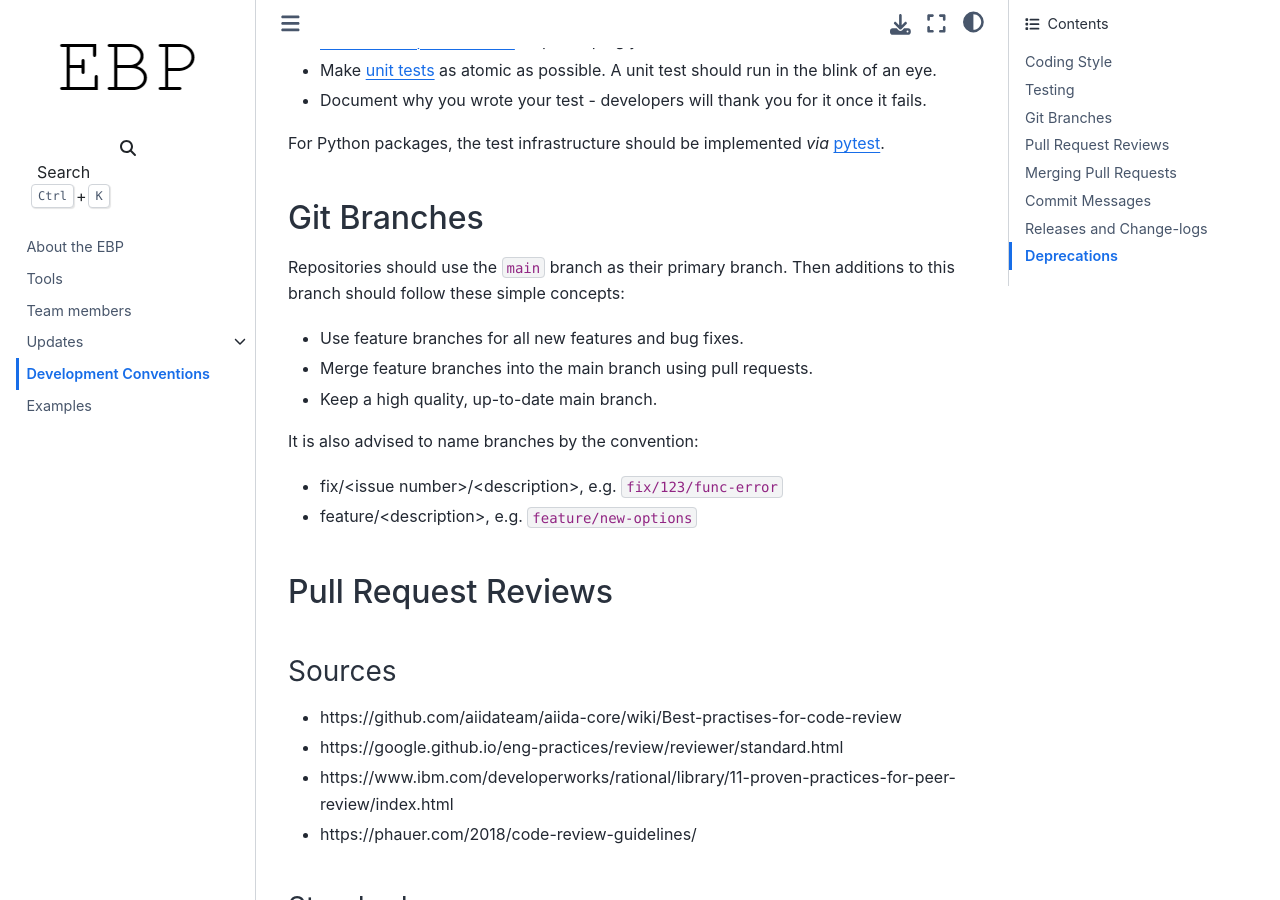
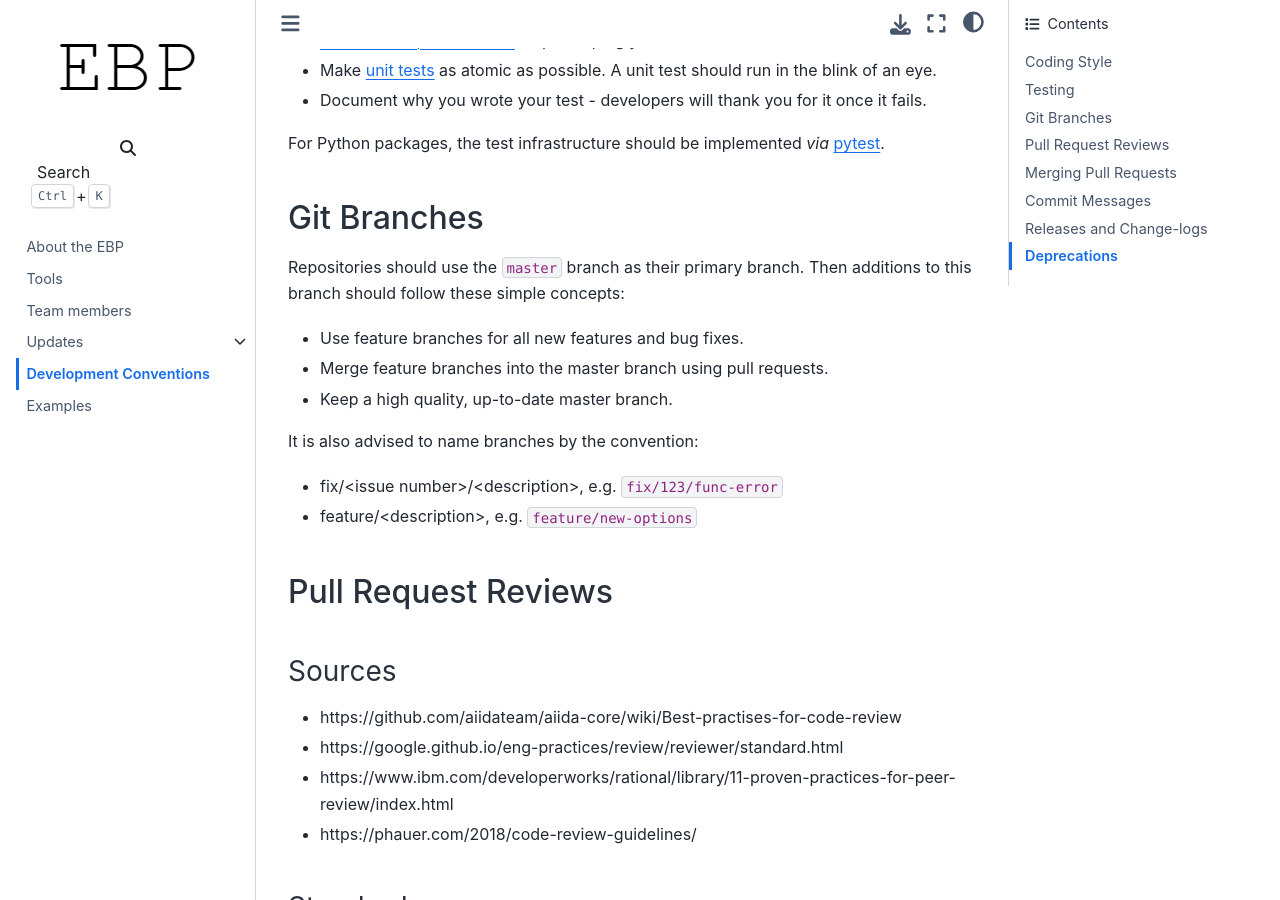
Before and after one commit to executablebooks/meta, a Sphinx documentation site: the page built from docs/dev-conventions.md, in a window 1280 px wide and 900 px high, scrolled down 608 px. Built offline with Sphinx 7.4.7 and the Sphinx Book theme 1.1.4, drawn with Linux system fonts in a browser that asks for light colours.

Commit message:
rename main -> master branch

```diff
--- a/docs/dev-conventions.md
+++ b/docs/dev-conventions.md
@@ -31,12 +31,12 @@ For Python packages, the test infrastructure should be implemented *via* [pytest
 
 ## Git Branches
 
-Repositories should use the `main` branch as their primary branch.
+Repositories should use the `master` branch as their primary branch.
 Then additions to this branch should follow these simple concepts:
 
 - Use feature branches for all new features and bug fixes.
-- Merge feature branches into the main branch using pull requests.
-- Keep a high quality, up-to-date main branch.
+- Merge feature branches into the master branch using pull requests.
+- Keep a high quality, up-to-date master branch.
 
 It is also advised to name branches by the convention:
 
```
